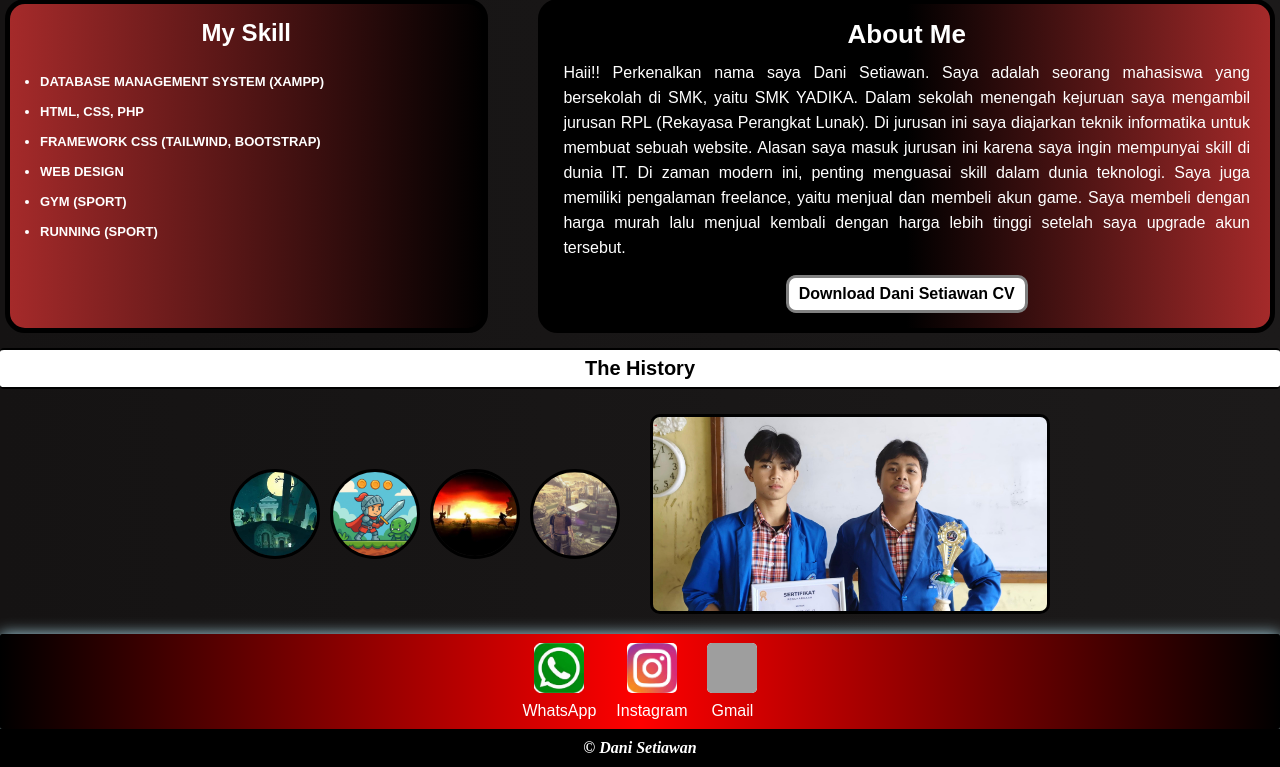
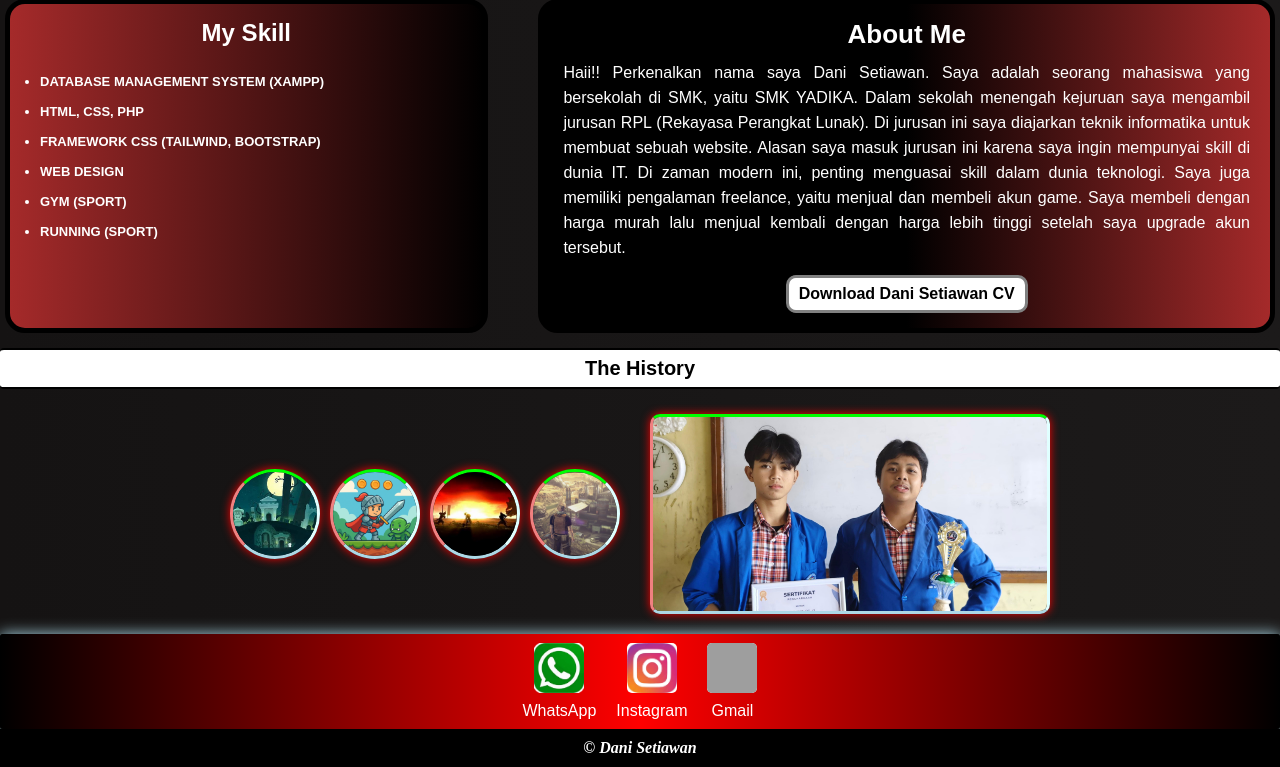
Before and after one commit to danisetiawan889/dani_setiawan.github.io, a PHP site: page / in a window 1280 px wide. Shown: the part 396-1163 px from the top of the page. Run offline with PHP 8.4, Linux system fonts and the light colour scheme; grey boxes are pictures that could not be loaded.

Commit message:
Update style.css

```diff
--- a/style.css
+++ b/style.css
@@ -30,7 +30,6 @@ nav {
     width: 100%;
     z-index: 1000;
     box-shadow: 0 2px 8px rgba(0, 0, 0, 0.2);
-
 }
 
 .nav-container {
@@ -376,7 +375,11 @@ h1 {
     object-fit: cover;
     display: block;
     border-radius: 100%;
-    border: 3px solid black;
+    border-top: 3px solid lime;
+    border-bottom: 3px solid lightblue;
+    border-left: 3px solid lightcoral;
+    border-right: 3px solid lightcyan;
+    box-shadow: 0 0 10px red;
 }
 
 .gallery-foto .photos-client {
```
